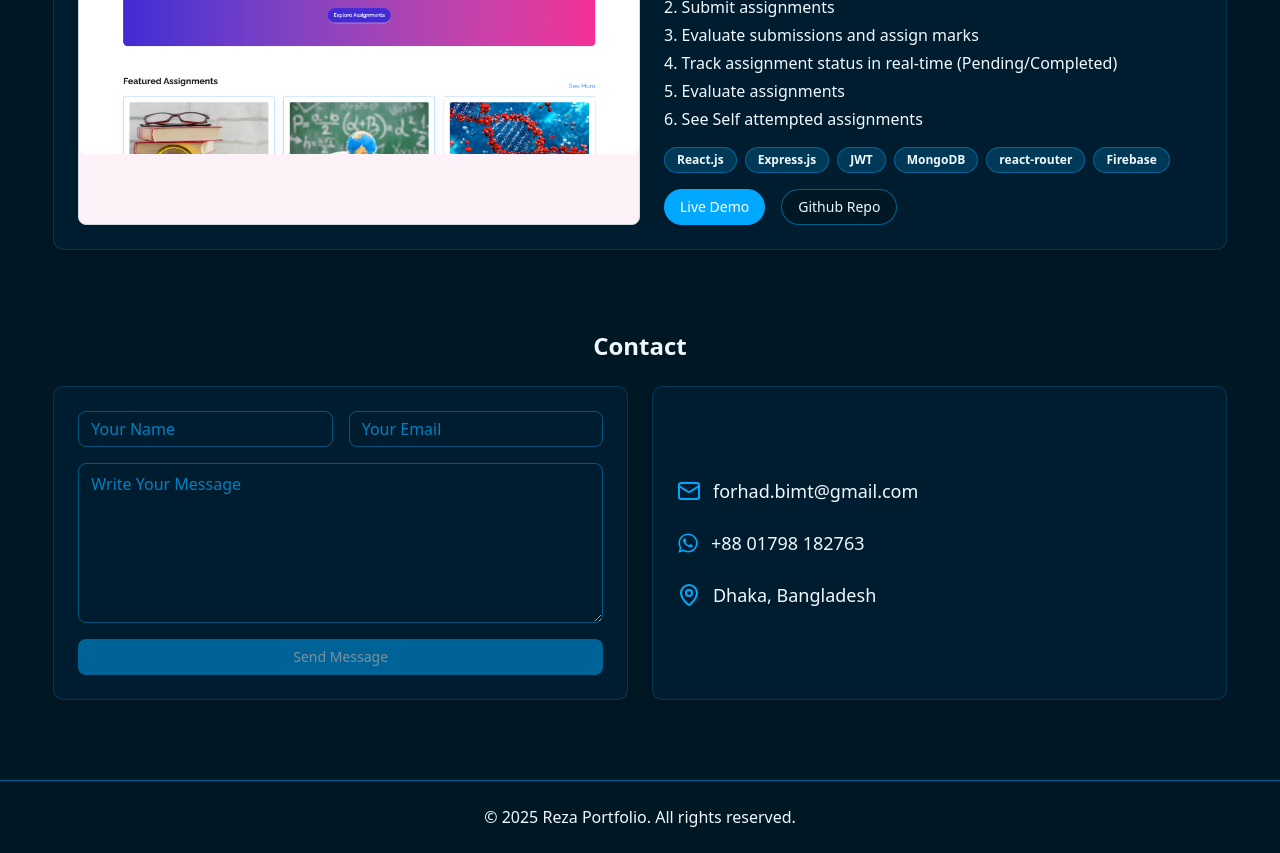
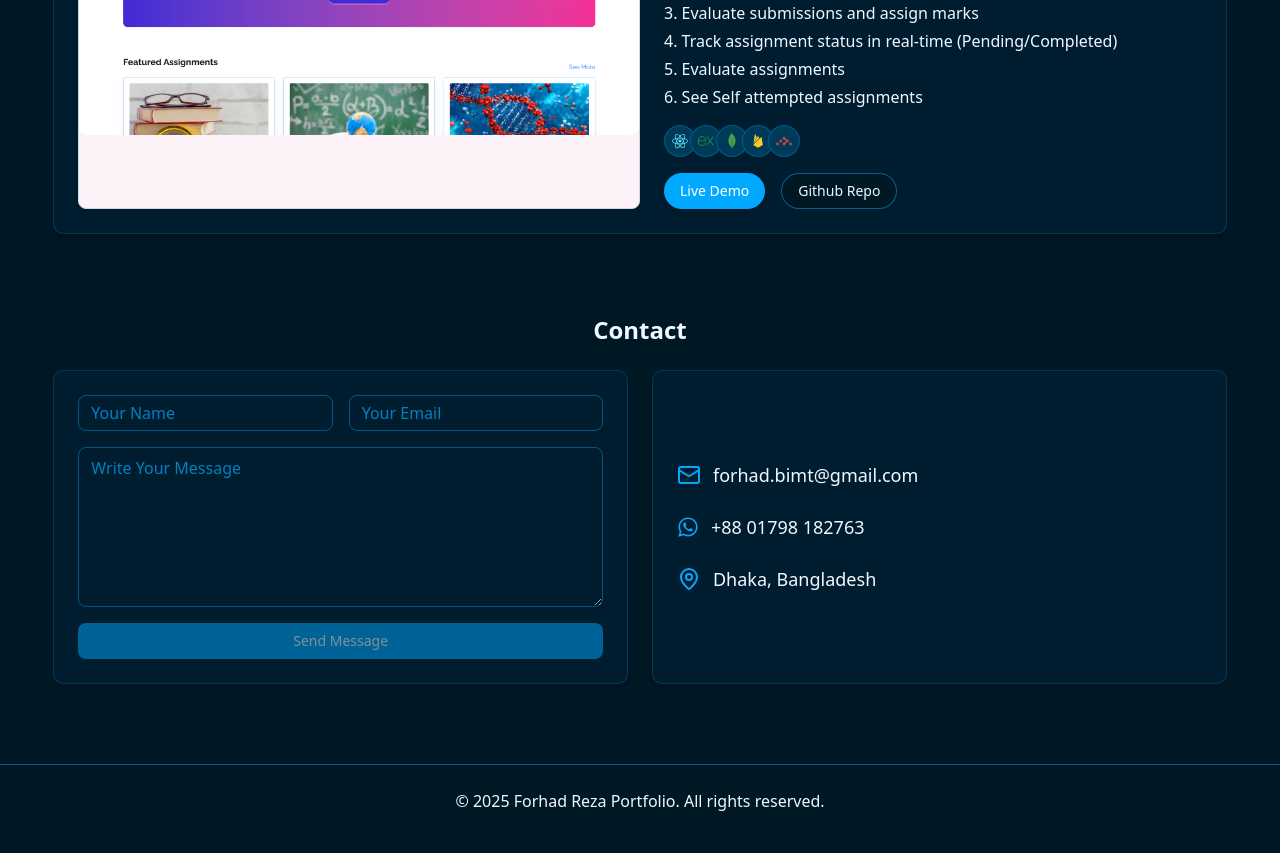
Before and after one commit to forhadreza43/portfolio, a Next.js app: page / in a window 1280 px wide. Shown: the part 2960-3813 px from the top of the page. Built offline with nearby package versions, Linux system fonts and the light colour scheme.

Commit message:
Added more project details and created TechCard and TechStackGrid components.

```diff
--- a/components/Footer.tsx
+++ b/components/Footer.tsx
@@ -4,7 +4,7 @@ const Footer: React.FC = () => (
   <footer className="text-center py-6 px-4 mt-12 lg:mt-20 border-t border-primary/50">
     <div>
       <p>
-        &copy; {new Date().getFullYear()} Reza Portfolio. All rights reserved.
+        &copy; {new Date().getFullYear()} Forhad Reza Portfolio. All rights reserved.
       </p>
     </div>
   </footer>
--- a/components/ProjectCard.tsx
+++ b/components/ProjectCard.tsx
@@ -6,12 +6,21 @@ import { cn } from "@/lib/utils";
 import OutlineButton from "@/components/button/OutlineButton";
 import PrimaryButton from "./button/PrimaryButton";
 import { motion } from "motion/react";
+import TechStackGrid from "./TechStackGrid";
+import { IconType } from "react-icons";
+
+export type TechItem = {
+  icon: IconType;
+  name: string;
+  color: string;
+};
+
 interface ProjectProps {
   imageUrl: string | StaticImageData;
   title: string;
   description: string;
   features: string[];
-  techStack: string[];
+  techStack: TechItem[];
   liveLink?: string;
   repoLink?: string;
   imageBg?: string;
@@ -91,26 +100,19 @@ const ProjectCard: React.FC<ProjectProps> = ({
         </div>
 
         {/* Technology badges */}
-        <div className="flex flex-wrap gap-2 mb-4">
-          {techStack.map((tech, idx) => (
-            <span
-              key={idx}
-              className="px-3 py-1 cursor-default bg-primary/20 border border-primary/40 rounded-full text-xs font-semibold"
-            >
-              {tech}
-            </span>
-          ))}
+        <div className="mb-4">
+          <TechStackGrid techStack={techStack} />
         </div>
 
         {/* Action Buttons */}
         <div className="flex gap-4">
           {liveLink && (
-            <Link href={liveLink} target="_blank" rel="noopener noreferrer" >
+            <Link href={liveLink} target="_blank" rel="noopener noreferrer">
               <PrimaryButton>Live Demo</PrimaryButton>
             </Link>
           )}
           {repoLink && (
-            <Link href={repoLink} target="_blank" rel="noopener noreferrer" >
+            <Link href={repoLink} target="_blank" rel="noopener noreferrer">
               <OutlineButton>Github Repo</OutlineButton>
             </Link>
           )}
--- a/components/Projects.tsx
+++ b/components/Projects.tsx
@@ -1,15 +1,34 @@
+"use client";
+
 import React from "react";
 import SectionHeading from "./SectionHeading";
 import ProjectCard from "./ProjectCard";
-import go1 from "@/assets/projectsInfo/godesh/1.png";
-import rec1 from "@/assets/projectsInfo/recipe/1.png";
-import study1 from "@/assets/projectsInfo/study/1.png";
+import { projects } from "@/data/projects";
+
+
 const Projects = () => {
   return (
     <div id="projects" className="scroll-mt-30 mt-12 lg:mt-20">
       <SectionHeading>Projects</SectionHeading>
       <div className="flex flex-col gap-6">
-        <ProjectCard
+        {
+          /* Map through the projects array to render ProjectCard components */
+          projects.map((project, index) => (
+            <ProjectCard
+              key={index}
+              imageBg={project.imageBg}
+              order={project.order as 0 | 1}
+              imageUrl={project.imageUrl}
+              title={project.title}
+              description={project.description}
+              features={project.features}
+              techStack={project.techStack}
+              liveLink={project.liveLink}
+              repoLink={project.repoLink}
+            />
+          ))
+        }
+        {/* <ProjectCard
           imageUrl={go1}
           title="GoDesh"
           description="This Travel Management System is a role-based platform designed to optimize user
@@ -37,6 +56,7 @@ const Projects = () => {
           liveLink="https://godesh-1ab55.web.app"
           repoLink="https://github.com/forhadreza43/godesh-client"
         />
+
         <ProjectCard
           imageBg="bg-white"
           order={1}
@@ -86,7 +106,7 @@ A collaborative platform enabling students and evaluators to manage assignments
           ]}
           liveLink="https://group-study-app-89073.web.app/"
           repoLink="https://github.com/forhadreza43/group-study-client"
-        />
+        /> */}
       </div>
     </div>
   );
--- /dev/null
+++ b/components/TechCard.tsx
@@ -0,0 +1,45 @@
+"use client"
+import { IconType } from "react-icons";
+import { useState } from "react";
+
+
+interface TechCardProps {
+  icon: IconType;
+  name: string;
+  color: string;
+}
+
+export const TechCard = ({ icon: Icon, name, color }: TechCardProps) => {
+  const [isHovered, setIsHovered] = useState(false);
+
+  return (
+    <div
+      className={`group relative h-8 rounded-full dark:bg-[#cee6f5] bg-[#003a59] border-1 border-primary/30 overflow-hidden transition-all duration-300 hover:border-primary/50 hover:z-20 flex items-center ${
+        isHovered ? "w-auto px-4" : "w-8"
+      }`}
+      onMouseEnter={() => setIsHovered(true)}
+      onMouseLeave={() => setIsHovered(false)}
+    >
+      {/* Content container */}
+      <div className="relative flex items-center justify-center w-full gap-0">
+        {/* Icon */}
+        <Icon
+          className="transition-all duration-300 flex-shrink-0"
+          size={16}
+          style={{
+            color: color,
+          }}
+        />
+
+        {/* Name reveal on hover */}
+        <span
+          className={`text-sm font-semibold whitespace-nowrap transition-all duration-500 cursor-default ${
+            isHovered ? "opacity-100 w-auto ml-2" : "opacity-0 w-0"
+          }`}
+        >
+          {name}
+        </span>
+      </div>
+    </div>
+  );
+};
--- /dev/null
+++ b/components/TechStackGrid.tsx
@@ -0,0 +1,62 @@
+import React from "react";
+// import {
+//   Code2,
+//   Database,
+//   Server,
+//   Zap,
+//   GitBranch,
+//   Box,
+//   Layers,
+//   Cpu,
+//   Cloud,
+//   Lock,
+//   Palette,
+//   Terminal,
+// } from "lucide-react";
+import { TechCard } from "./TechCard";
+import { TechItem } from "./ProjectCard";
+
+// const technologies = [
+//   { icon: Code2, name: "React", color: "#61DAFB" },
+//   { icon: Zap, name: "Vue", color: "#42B883" },
+//   { icon: Layers, name: "Next.js", color: "#FFFFFF" },
+//   { icon: Terminal, name: "TypeScript", color: "#3178C6" },
+//   { icon: Server, name: "Node.js", color: "#339933" },
+//   { icon: Database, name: "PostgreSQL", color: "#4169E1" },
+//   { icon: Database, name: "MongoDB", color: "#47A248" },
+//   { icon: GitBranch, name: "Git", color: "#F05032" },
+//   { icon: Box, name: "Docker", color: "#2496ED" },
+//   { icon: Cloud, name: "AWS", color: "#FF9900" },
+//   { icon: Cpu, name: "Python", color: "#3776AB" },
+//   { icon: Lock, name: "GraphQL", color: "#E10098" },
+//   { icon: Palette, name: "Tailwind", color: "#06B6D4" },
+// ];
+
+
+
+interface TechStackGridProps {
+  techStack: TechItem[];
+}
+
+const TechStackGrid = ({ techStack }: TechStackGridProps) => {
+  return (
+    <div className="flex items-center  overflow-x-auto">
+      <div className="inline-flex items-center relative">
+        {techStack.map((tech, index) => (
+          <div
+            key={tech.name}
+            className="animate-in fade-in slide-in-from-bottom-4 transition-all duration-300"
+            style={{
+              animationDelay: `${index * 50}ms`,
+              animationFillMode: "backwards",
+              marginLeft: index > 0 ? "-6px" : "0",
+            }}
+          >
+            <TechCard {...tech} />
+          </div>
+        ))}
+      </div>
+    </div>
+  );
+};
+export default TechStackGrid;
--- /dev/null
+++ b/data/projects.tsx
@@ -0,0 +1,94 @@
+import go1 from "@/assets/projectsInfo/godesh/1.png";
+import rec1 from "@/assets/projectsInfo/recipe/1.png";
+import study1 from "@/assets/projectsInfo/study/1.png";
+
+import {
+  SiReactrouter,
+  SiReact,
+  SiExpress,
+  SiMongodb,
+  SiReactquery,
+} from "react-icons/si";
+import {
+  BiLogoTailwindCss,
+  BiLogoFirebase,
+  BiLogoStripe,
+} from "react-icons/bi";
+import { RiNextjsFill, RiNextjsLine } from "react-icons/ri";
+export const projects = [
+  {
+    imageBg: "bg-green-100",
+    order: 0,
+    imageUrl: go1,
+    title: "GoDesh",
+    description:
+      "This Travel Management System is a role-based platform designed to optimize user experience for Tourists, Guides, and Admins. It enables seamless browsing, booking, and secure payment of travel packages while empowering guides to manage bookings and stories. Admins maintain control through user management, content approval, and analytics, ensuring operational excellence and user satisfaction.",
+    features: [
+      "Book travel packages with secure Stripe payment",
+      "Tourists can apply to become guides",
+      "Guides manage bookings, accept or reject tours",
+      "Admins add and manage tour packages",
+      "Comprehensive analytics dashboard for platform insights",
+    ],
+    techStack: [
+      { icon: SiReact, name: "React.js", color: "#61DAFB" },
+      { icon: SiReactrouter, name: "React-Router", color: "#CA4242" },
+      { icon: BiLogoTailwindCss, name: "Tailwind CSS", color: "#06B6D4" },
+      { icon: SiReactquery, name: "Tanstack Query", color: "#E10098" },
+      { icon: SiExpress, name: "Express.js", color: "#339933" },
+      { icon: SiMongodb, name: "MongoDB", color: "#47A248" },
+      { icon: BiLogoFirebase, name: "Firebase", color: "#FFCA28" },
+      { icon: BiLogoStripe, name: "Stripe", color: "#6772E5" },
+    ],
+    liveLink: "https://godesh-1ab55.web.app",
+    repoLink: "https://github.com/forhadreza43/godesh-client",
+  },
+  {
+    imageBg: "bg-white",
+    order: 1,
+    imageUrl: rec1,
+    title: "Recipe Book",
+    description:
+      "A dynamic Interactive Recipe Management Platform enabling users to explore, create, update, and manage their own recipes.",
+    features: [
+      "View all available recipes",
+      "See detailed recipe information",
+      "Add new recipes",
+      "Update existing recipes",
+      "Delete recipes",
+    ],
+    techStack: [
+      { icon: RiNextjsLine, name: "Next.js", color: "#FFFFFF" },
+      { icon: SiExpress, name: "Express.js", color: "#339933" },
+      { icon: SiMongodb, name: "MongoDB", color: "#47A248" },
+      { icon: BiLogoTailwindCss, name: "Tailwind CSS", color: "#06B6D4" },
+    ],
+    liveLink: "https://recipe-book-next-mu.vercel.app/",
+    repoLink: "https://github.com/forhadreza43/recipe-book-next",
+  },
+  {
+    imageBg: "bg-pink-50",
+    order: 0,
+    imageUrl: study1,
+    title: "Study Together",
+    description:
+      "A Online Assignment Management Platform A collaborative platform enabling students and evaluators to manage assignments efficiently.",
+    features: [
+      "Create assignments",
+      "Submit assignments ",
+      "Evaluate submissions and assign marks",
+      "Track assignment status in real-time (Pending/Completed)",
+      "Evaluate assignments",
+      "See Self attempted assignments",
+    ],
+    techStack: [
+      { icon: SiReact, name: "React.js", color: "#61DAFB" },
+      { icon: SiExpress, name: "Express.js", color: "#339933" },
+      { icon: SiMongodb, name: "MongoDB", color: "#47A248" },
+      { icon: BiLogoFirebase, name: "Firebase", color: "#FFCA28" },
+      { icon: SiReactrouter, name: "React-Router", color: "#CA4242" },
+    ],
+    liveLink: "https://group-study-app-89073.web.app/",
+    repoLink: "https://github.com/forhadreza43/group-study-client",
+  },
+];
```
